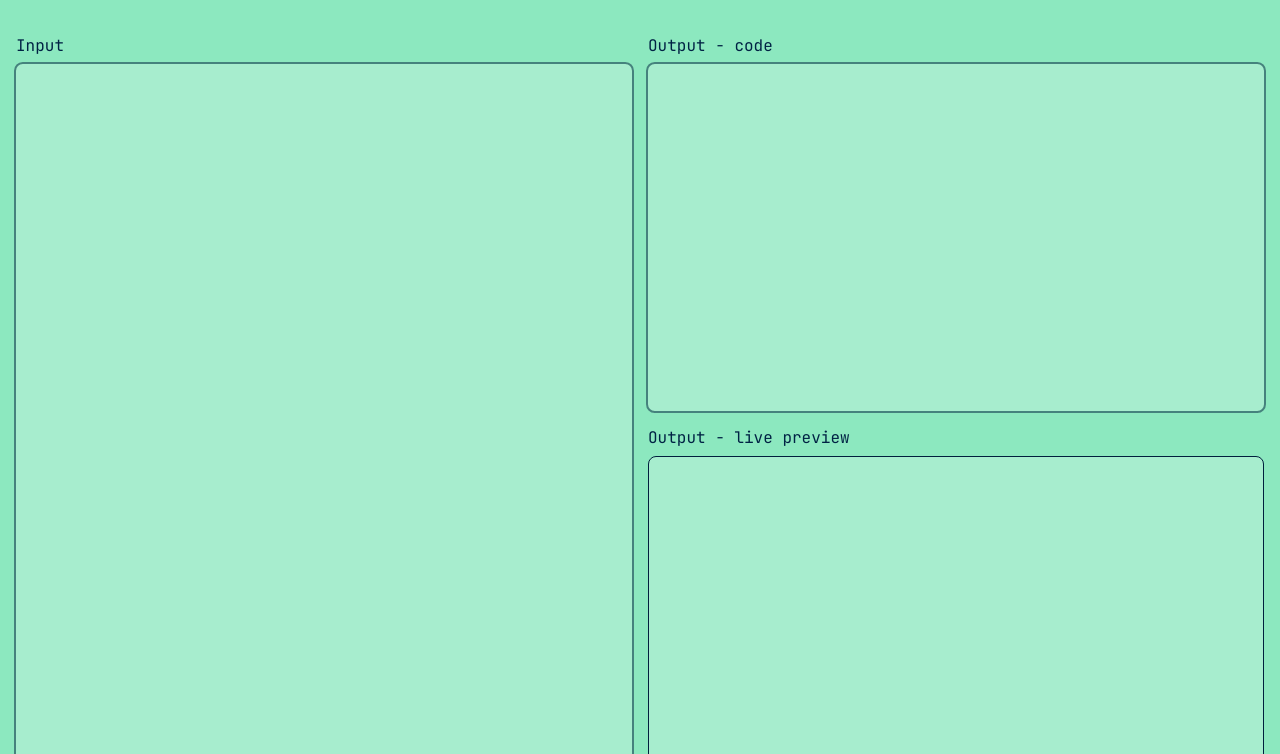
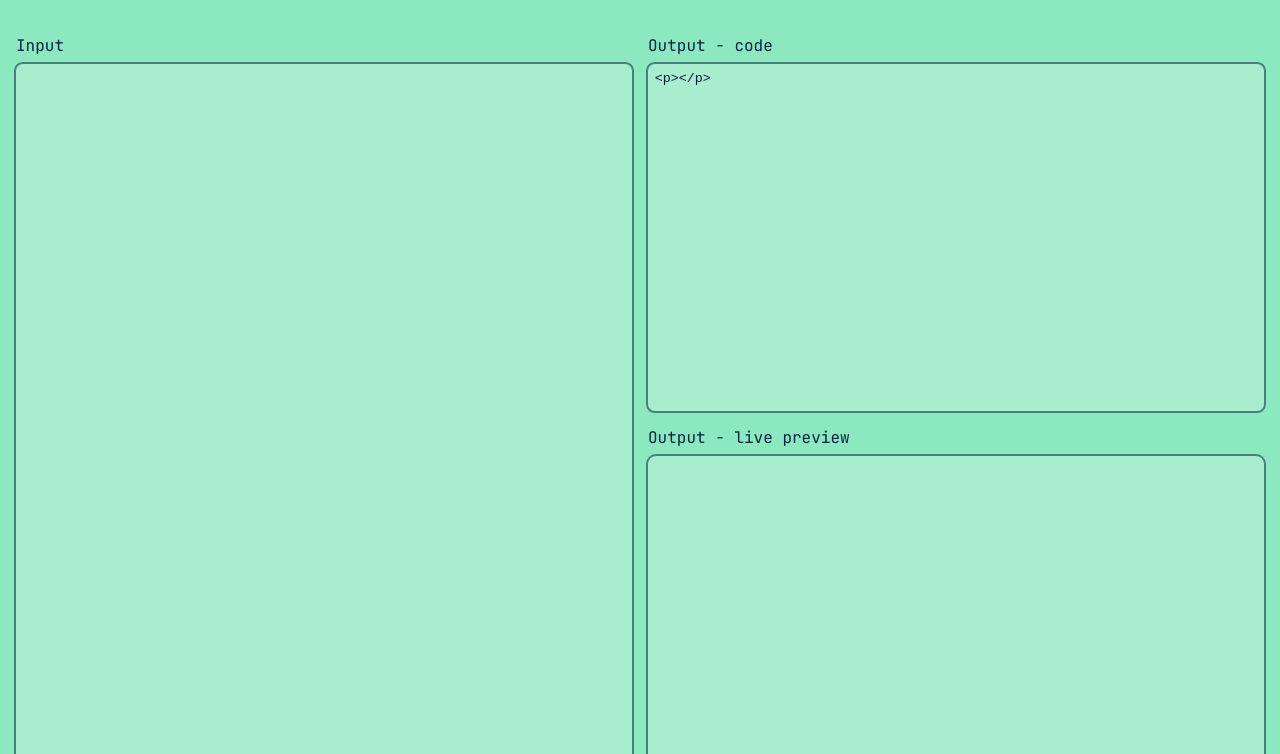
Before and after one commit to Zajecia-PJATK/s24048, a website built with Vite: page mardown-editor/src/index.html in a window 1280 px wide. Shown: the part 83-837 px from the top of the page. Built offline with nearby package versions, Linux system fonts and the light colour scheme.

Commit message:
md 2 html concept

```diff
--- a/mardown-editor/src/index.ts
+++ b/mardown-editor/src/index.ts
@@ -15,8 +15,57 @@ inputTextArea.addEventListener('input', () => {
     const isHtml = template.content.children.length > 0;
     conversion.textContent = isHtml ? 'HTML 2 MD' : 'MD 2 HTML';
 
-    outputTextArea.value = HtmlMapper.html2md(template.content);
+    if (isHtml) {
+        outputTextArea.value = HtmlMapper.html2md(template.content);
+        liveOutput.innerHTML = value;
+    } else {
+        const lines = value.split('\n');
+
+        const m = (t, c) => {
+            const e = document.createElement(t);
+            e.textContent = c;
+            return e;
+        }
+
+        const mm = (t, e) => {
+            const p = document.createElement(t);
+            p.append(e);
+            return p;
+        }
+
+        const mappers = {
+            '######': content => m('h6', content.substring(7)),
+            '#####': content => m('h5', content.substring(6)),
+            '####': content => m('h4', content.substring(5)),
+            '###': content => m('h3', content.substring(4)),
+            '---': () => m('hr', ''),
+            '##': content => m('h2', content.substring(3)),
+            '#': content => m('h1', content.substring(2)),
+            '***': content => mm('em', m('strong', content.substring(3, content.length-3))),
+            '**': content => m('strong', content.substring(2, content.length-2)),
+            '*': content => m('em', content.substring(1, content.length-1)),
+        }
+
+        const output = [];
+
+        for (let i = 0; i < lines.length; i++) {
+            const line = lines[i];
+            const [ mapperToken ] = Object.keys(mappers).filter(token => line.startsWith(token))
+            const prefixMapped: HTMLElement = mappers[mapperToken]?.(line);
+
+            if (prefixMapped) {
+                output.push(prefixMapped?.outerHTML);
+                continue;
+            }
+
+
+            const p = m('p', line);
+            output.push(p.outerHTML);
+        }
+
+        outputTextArea.value = output.join('\n');
+        liveOutput.innerHTML = outputTextArea.value;
+    }
+
     outputTextArea.dispatchEvent(new InputEvent('input'));
-
-    liveOutput.innerHTML = value;
 });
--- a/mardown-editor/src/styles.scss
+++ b/mardown-editor/src/styles.scss
@@ -141,7 +141,7 @@ body {
         height: 100%;
         overflow: auto;
         border-radius: 0.5em;
-        border: 1px solid var(--secondary);
+        outline: 2px solid var(--secondary-50);
         padding: 0.5em;
       }
     }
```
